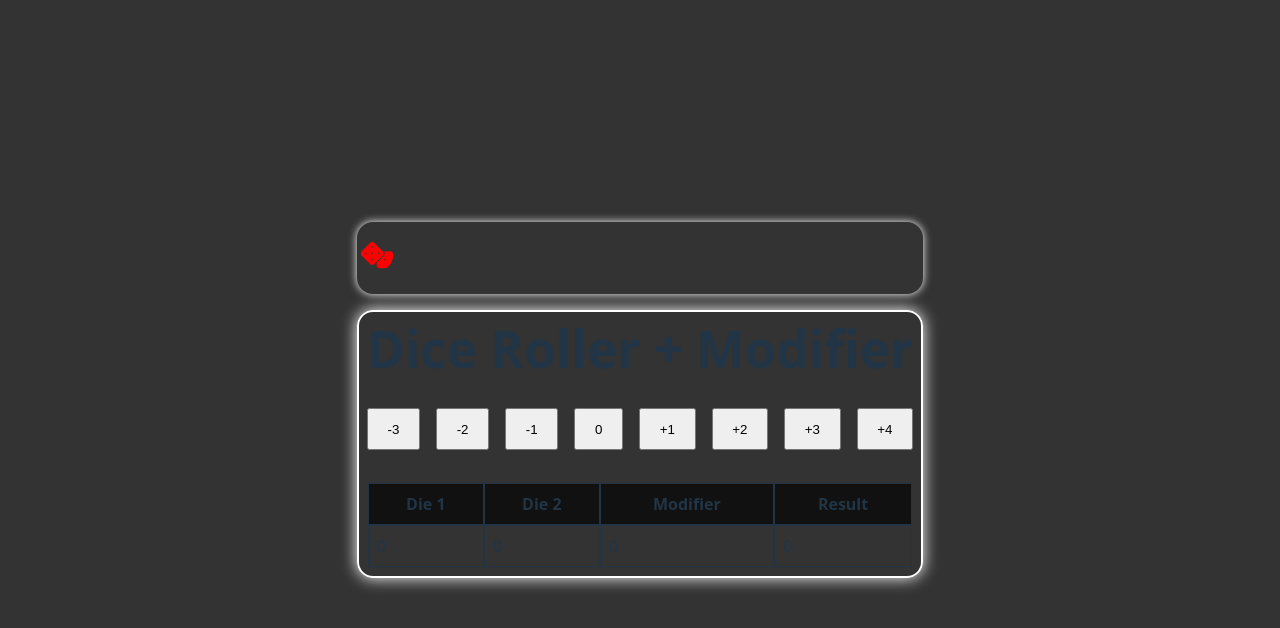
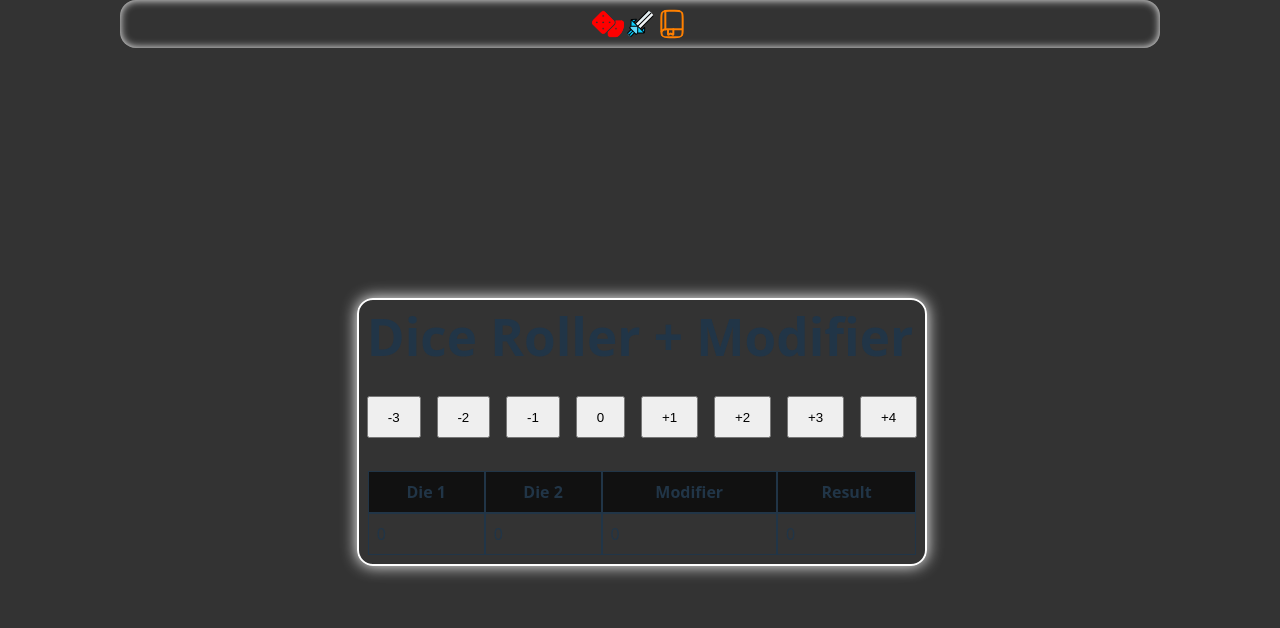
Before and after one commit to jauntyjocularjay/Apocalypse-World-MC-Utility, a React (Vite) app: page / in a window 1280 px wide. Shown: the top 628 px of the page. Built offline with nearby package versions, Linux system fonts and the light colour scheme.

Commit message:
Finished behavior for DiceRoller, added icons to App and preparing to work on those.

```diff
--- a/src/App.css
+++ b/src/App.css
@@ -2,15 +2,44 @@ body {
     background-color: #333;
 }
 
-#root {max-width: 1024px;
+#root {
+    max-width: 1024px;
     min-width: 384px;
+    margin: 0 auto;
+    padding-top: 64px;
+}
+
+.card {
+    display: flex;
+    flex-direction: column;
+    border-radius: 16px;
+    border: 2px solid #fff;
+    box-shadow: 0 0 16px #fff;
+    min-width: 384px;
+    max-width: 1024px;
+    width: 100%;
     margin: 0 auto;
 }
 
+.card.hidden {
+    display: none;
+}
+
 .icon-bar {
-    box-shadow: 0px 0px 8px #fff;
+    display: flex;
+    justify-content: center;
+    position: fixed;
+    top: 0;
+    left: 50%;
+    transform: translateX(-50%);
+    width: calc(100%);
+    max-width: 1024px;
+    min-width: 384px;
+    margin: 0 auto;
+    z-index: 1000;
+    box-shadow: inset 0px 0px 8px #fff;
     border-radius: 16px;
-    padding: 1px 4px;
+    padding: 8px 8px;
 }
 
 .icon {
@@ -37,14 +66,6 @@ div {
 
 .container {
     display: flex;
-}
-
-.card {
-    display: flex;
-    flex-direction: column;
-    border-radius: 16px;
-    border: 2px solid #fff;
-    box-shadow: 0 0 16px #fff;
 }
 
 .modifier-btn {
--- a/src/App.tsx
+++ b/src/App.tsx
@@ -1,15 +1,27 @@
-// import { useState } from 'react'
+import { useState } from 'react'
 import './App.css'
 import DiceRoller from './Components/DiceRoller'
 import IconBar from './Components/Navigation'
 
 function App() {
-        return (
-            <>
-                <IconBar />
-                <DiceRoller />
-            </>
-        )
+    const [_diceRollerVisisble, setDiceRollerVisisble] = useState(true)
+    const [_netHarmVisisble, setNetHarmVisible] = useState(false)
+    const [_movesVisisble, setMovesVisible] = useState(false)
+
+    const toggleDiceRoller = () => {
+        setDiceRollerVisisble((prevState) => {
+            return !prevState
+        })
+    }
+    const toggleNetHarm = () => {}
+    const toggleMoves = () => {}
+
+    return (
+        <>
+            <IconBar _toggleDiceRoller={toggleDiceRoller} _toggleNetHarm={toggleNetHarm} _toggleMoves={toggleMoves}/>
+            <DiceRoller _visible={_diceRollerVisisble} />
+        </>
+    )
 }
 
 export default App
--- a/src/Components/DiceRoller/RollIcon.tsx
+++ /dev/null
@@ -1,17 +0,0 @@
-import dice from '../../Assets/Icons/dice.svg'
-
-
-
-type Props = {
-    className: string
-}
-
-const RollIcon: React.FC<Props> = ({className}) => {
-    return (
-        <div key={'roll-icon'} className={className}>
-            <img src={dice} className='icon' />
-        </div>
-    )
-}
-
-export default RollIcon
--- a/src/Components/DiceRoller/index.tsx
+++ b/src/Components/DiceRoller/index.tsx
@@ -5,11 +5,21 @@ import ReferenceTable from './ReferenceTable'
 
 
 
-const DiceRoller = () => {
+type Props = {
+    _visible: boolean
+}
 
+const DiceRoller: React.FC<Props> = ( { _visible } ) => {
+
+    let _className = ''
+    let classes = [ 'card' ]
     const [_die1, setDie1] = useState(0)
     const [_die2, setDie2] = useState(0)
     const [_modifier, setModifier] = useState(0)
+
+    if(!_visible) classes.push('hidden')
+
+    _className = classes.join(' ')
 
     function Buttons() {
         const min = -3
@@ -38,11 +48,11 @@ const DiceRoller = () => {
     }
 
     return (
-        <div className='card'>
+        <form name='dice-roller' className={_className}>
             <h1>Dice Roller + Modifier</h1>
             <div className='container buttons'>{Buttons()}</div>
             <ReferenceTable die1={_die1} die2={_die2} modifier={_modifier} />
-        </div>
+        </form>
     )
 }
 
--- /dev/null
+++ b/src/Components/Icons/Icon.tsx
@@ -0,0 +1,11 @@
+
+type Props = {
+    _src: string
+    _onClick: () => void
+}
+
+const Icon: React.FC<Props> = ({ _src, _onClick }) => {
+    return <img key='icon' src={_src} className='icon' onClick={_onClick} />
+}
+
+export default Icon
--- /dev/null
+++ b/src/Components/Icons/MovesIcon.tsx
@@ -0,0 +1,14 @@
+import MovesSVG from '../../Assets/Icons/moves.svg'
+
+
+
+type Props = {
+    _onClick: () => void
+
+}
+
+const MovesIcon: React.FC<Props> = ({ _onClick }) => {
+    return <img src={MovesSVG} className={'icon'} onClick={_onClick} />
+}
+
+export default MovesIcon
--- /dev/null
+++ b/src/Components/Icons/NetHarmIcon.tsx
@@ -0,0 +1,11 @@
+import NetHarm from '../../Assets/Icons/harm.svg'
+
+type Props = {
+    _onClick: () => void
+}
+
+const HarmIcon: React.FC<Props> = ({ _onClick }) => {
+    return <img src={NetHarm} onClick={_onClick} className='icon' />
+}
+
+export default HarmIcon
--- /dev/null
+++ b/src/Components/Icons/RollIcon.tsx
@@ -0,0 +1,13 @@
+import Icon from '../Icons/Icon'
+import dice from '../../Assets/Icons/dice.svg'
+
+
+type Props = {
+    _onClick: () => void
+}
+
+const RollIcon: React.FC<Props> = ({ _onClick }) => {
+    return <Icon _src={dice} _onClick={_onClick} />
+}
+
+export default RollIcon
--- a/src/Components/Navigation/index.tsx
+++ b/src/Components/Navigation/index.tsx
@@ -1,12 +1,23 @@
-import RollIcon from '../DiceRoller/RollIcon'
+import RollIcon from '../Icons/RollIcon'
+import HarmIcon from '../Icons/NetHarmIcon'
+import MovesIcon from '../Icons/MovesIcon'
 
 
-const IconBar = () => {
-  return (
-    <div className='icon-bar'>
-      <RollIcon className={''}/>
-    </div>
-  )
+
+type Props = {
+    _toggleDiceRoller: () => void
+    _toggleNetHarm: () => void
+    _toggleMoves: () => void
+}
+
+const IconBar: React.FC<Props> = ( { _toggleDiceRoller, _toggleNetHarm, _toggleMoves }) => {
+    return (
+        <div className='icon-bar'>
+            <RollIcon _onClick={ _toggleDiceRoller} />
+            <HarmIcon _onClick={ _toggleNetHarm } />
+            <MovesIcon _onClick={ _toggleMoves } />
+        </div>
+    )
 }
 
 export default IconBar
```
Also changed, not shown: src/Assets/Icons/harm.svg (added), src/Assets/Icons/moves.svg (added).
